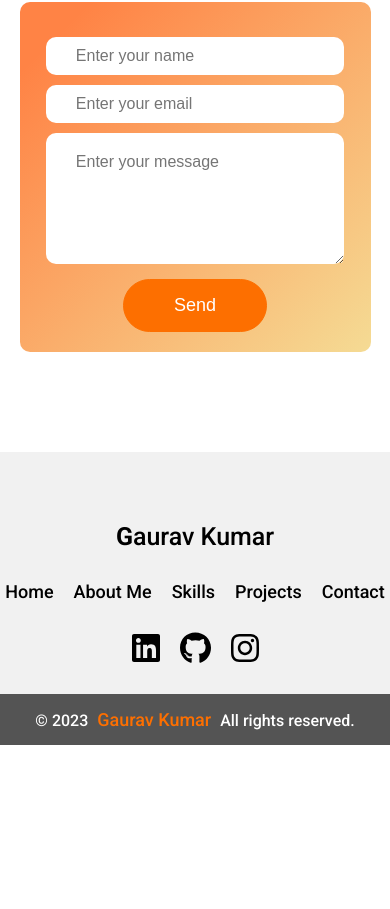
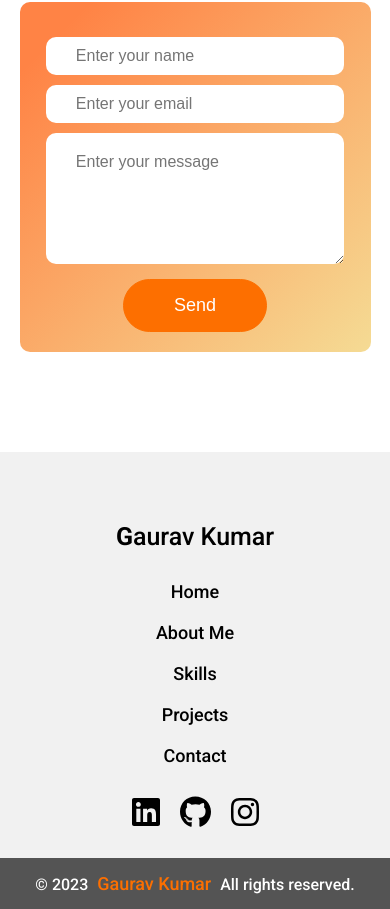
Before and after one commit to GauravKumar2601/gaurav-react-portfolio, a React (Vite) app: page / in a window 390 px wide. Shown: the part 8475-9384 px from the top of the page. Before the commit the page ends 9220 px from the top, so only its background shows below. Built offline with nearby package versions, Linux system fonts and the light colour scheme.

Commit message:
Updated code

```diff
--- a/src/components/footer/footer.styles.css
+++ b/src/components/footer/footer.styles.css
@@ -44,3 +44,10 @@
   margin: 0 0.5rem;
   font-size: 1.8rem;
 }
+
+/* ----------------------Media queries for responsive design---------------- */
+@media screen and (max-width: 800px) {
+  .menus ul {
+    flex-direction: column;
+  }
+}
```
